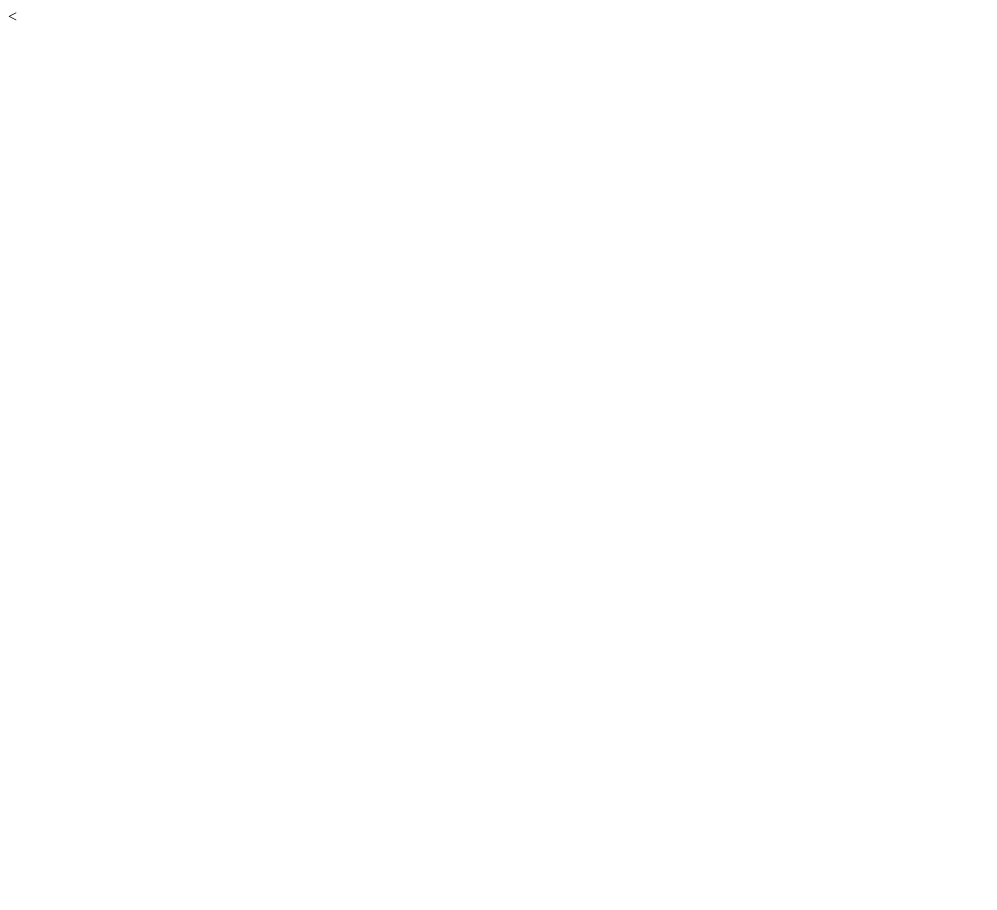
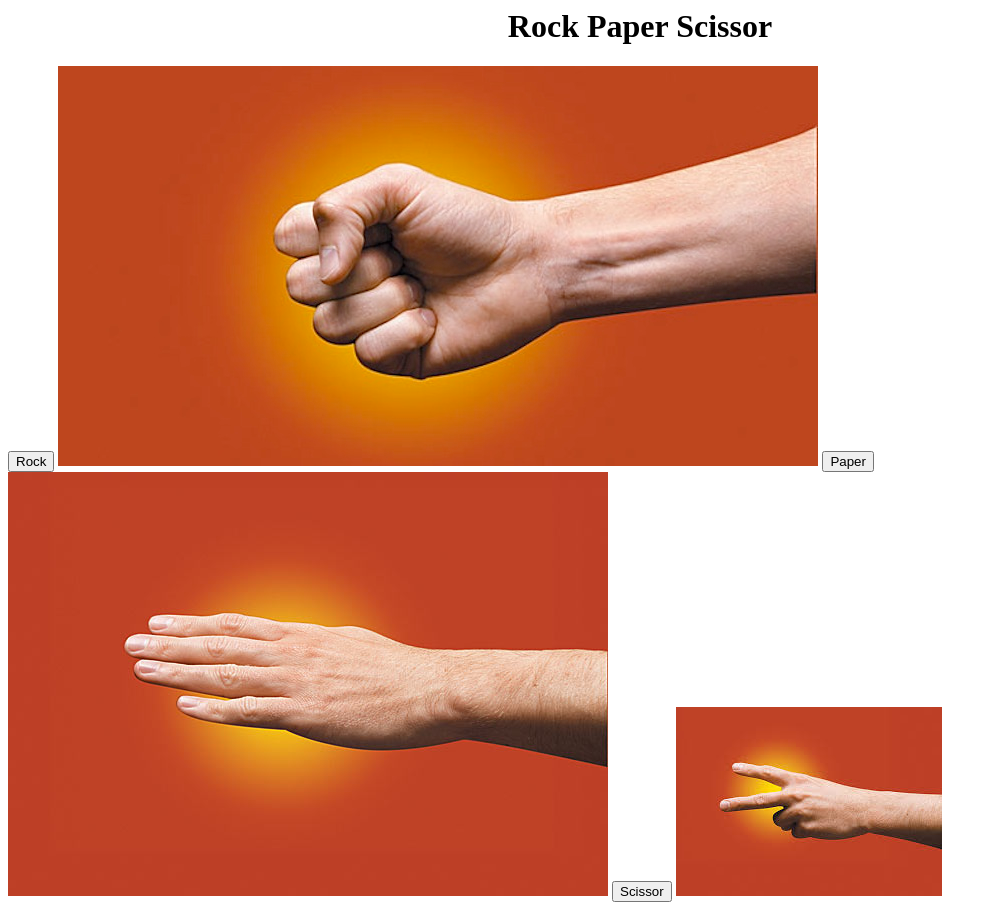
Before and after one commit to kepha-okari/rock-paper-scissors--Game, a plain HTML site: page index.html in a window 1280 px wide. Shown: the whole page, without its empty margins (0-997 px from the left). Before the commit the page ends 800 px from the top, so only its background shows below. Drawn offline with Linux system fonts and the light colour scheme.

Commit message:
Adddiv class row,colum and button

```diff
--- a/index.html
+++ b/index.html
@@ -1,8 +1,35 @@
-<<html>
+<html>
 <head>
-	<title>rockps</title>
+	<title>rockp</title>
 </head>
 <body>
+	<div class="container1">
+		<div class="text" align="center">
+			<h1>Rock Paper Scissor</h1>
+		</div>
+	</div>
+	<div class="container2">
+		<div class="row">
+			<div class="col-md-3">
+			<img src="">
+			</div>
+		</div>
+	</div>
+	<div class="row2">
+		<div class="col-md-9">
+			<button id="rock" class="btn-success btn">Rock</button>
+			<img src="rock.jpeg" height="">
+			<button id="paper" class="btn-success btn">Paper</button>
+			<img src="paper.jpg">
+			<button id="rock" class="btn-success btn">Scissor</button>
+			<img src="scissor.jpg">
+
+		</div>
+
+
+	</div>
+
+
 
 </body>
 </html>
```
Also changed, not shown: paper.jpg (added), rock.jpeg (added), scissor.jpg (added).
